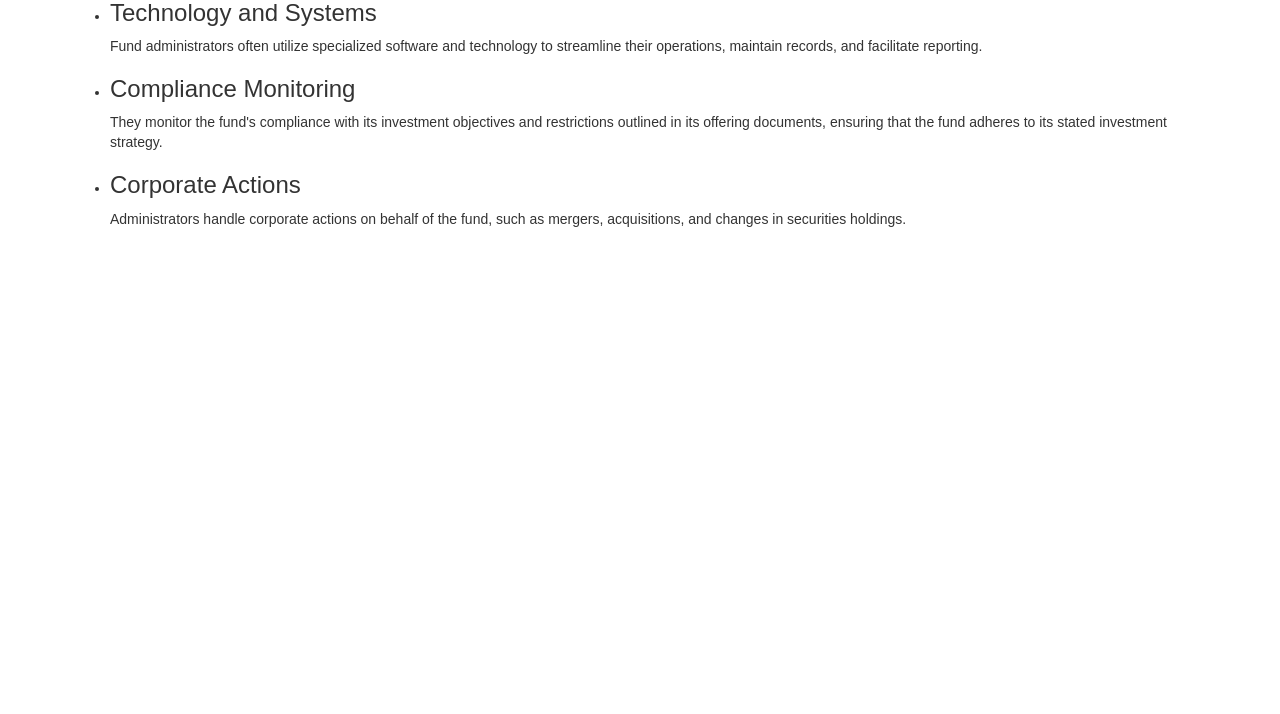
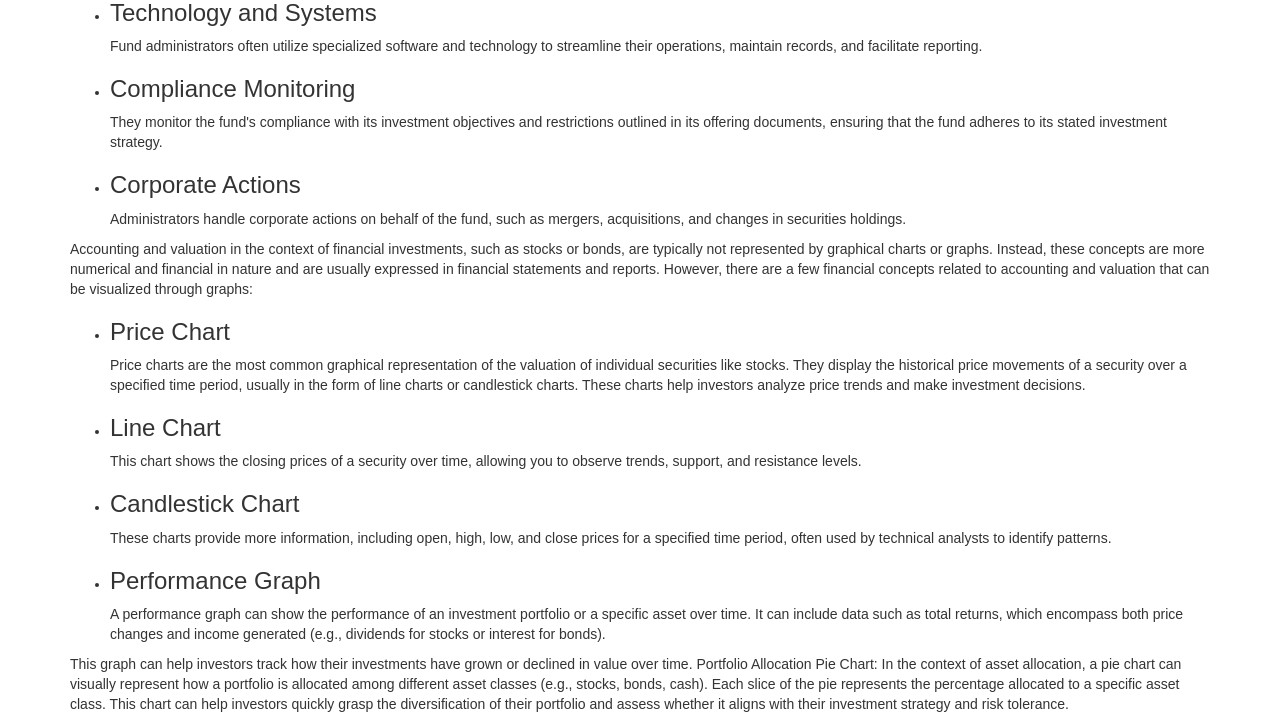
Before and after one commit to viswanath27/torus, a Flask app: page /fund_administration in a window 1280 px wide. Shown: the part 858-1572 px from the top of the page. Before the commit the page ends 1085 px from the top, so only its background shows below. Run offline with Flask 3, Linux system fonts and the light colour scheme; some libraries are stand-ins or nearby versions.

Commit message:
updated the app

```diff
--- a/requirements.txt
+++ b/requirements.txt
@@ -77,3 +77,4 @@ wrapt==1.15.0
 yapf==0.32.0
 yarl==1.9.2
 zipp==3.16.2
+josnify
--- a/templates/fund_administration.html
+++ b/templates/fund_administration.html
@@ -57,5 +57,34 @@
             <!-- Continue in the same manner for the rest of the headings and descriptions -->
         </ul>
     </div>
+    <div class="card">
+        <div class="container">
+    Accounting and valuation in the context of financial investments, such as stocks or bonds, are typically not represented by graphical charts or graphs. Instead, these concepts are more numerical and financial in nature and are usually expressed in financial statements and reports. However, there are a few financial concepts related to accounting and valuation that can be visualized through graphs:
+    <ul>
+    <li>
+        <h3>Price Chart</h3>
+        <p>
+             Price charts are the most common graphical representation of the valuation of individual securities like stocks. They display the historical price movements of a security over a specified time period, usually in the form of line charts or candlestick charts. These charts help investors analyze price trends and make investment decisions.</p>
+             </li>
+             <li>
+<h3>Line Chart</h3>
+<p> This chart shows the closing prices of a security over time, allowing you to observe trends, support, and resistance levels.</p>
+</li>
+<li>
+<h3>Candlestick Chart</h3>
+<p>These charts provide more information, including open, high, low, and close prices for a specified time period, often used by technical analysts to identify patterns.</p>
+
+</li>
+
+<li><h3>Performance Graph</h3>
+    <p>A performance graph can show the performance of an investment portfolio or a specific asset over time. It can include data such as total returns, which encompass both price changes and income generated (e.g., dividends for stocks or interest for bonds).</p>
+</li>
+</ul>
+This graph can help investors track how their investments have grown or declined in value over time.
+Portfolio Allocation Pie Chart: In the context of asset allocation, a pie chart can visually represent how a portfolio is allocated among different asset classes (e.g., stocks, bonds, cash). Each slice of the pie represents the percentage allocated to a specific asset class.
+
+This chart can help investors quickly grasp the diversification of their portfolio and assess whether it aligns with their investment strategy and risk tolerance.
+</div>
+</div>
 </div>
 {% endblock %}
```
